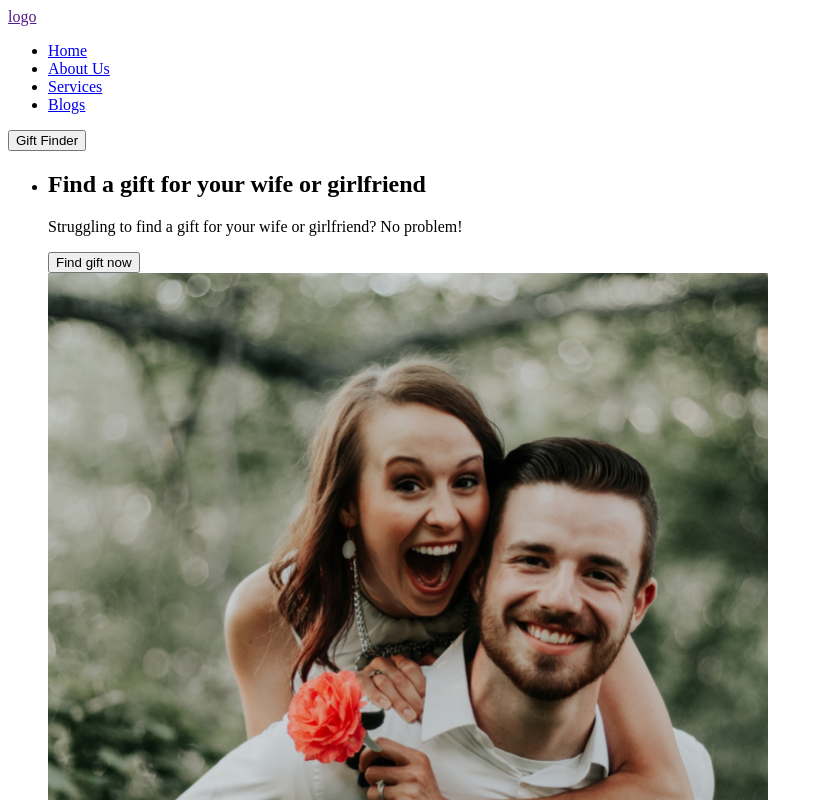
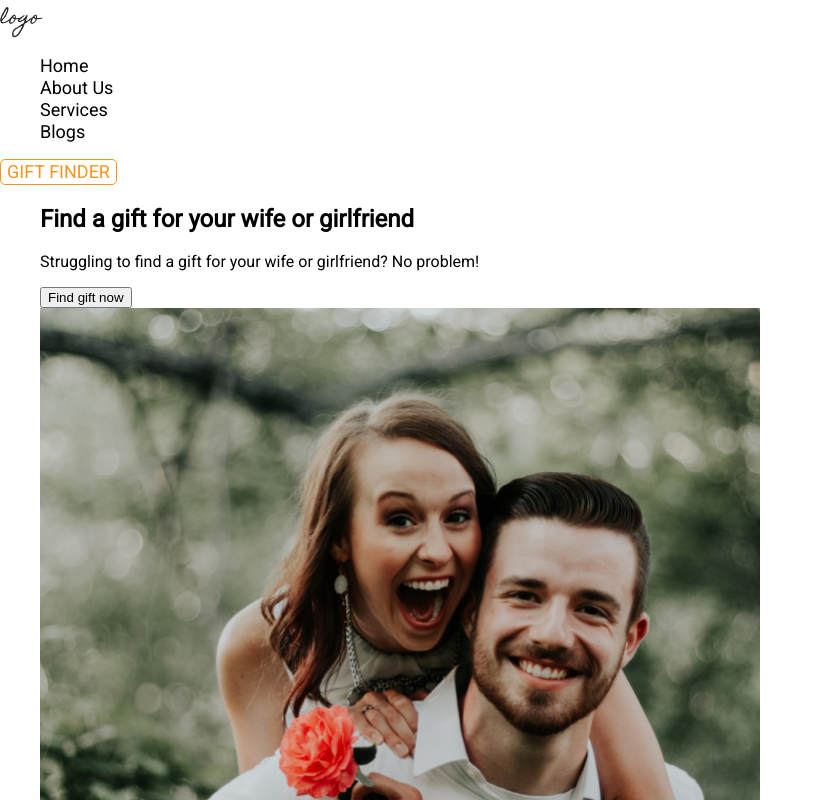
Before and after one commit to NataliaLyfar/freebie, a plain HTML site: page index.html in a window 1280 px wide. Shown: the top 800 px of the page, without its empty margins (0-831 px from the left). Drawn offline with Linux system fonts and the light colour scheme.

Commit message:
add fonts to header

```diff
--- /dev/null
+++ b/css/style.css
@@ -0,0 +1,49 @@
+:root {
+  --primary-color: #000000;
+  --primary-shade-color: #231f20;
+  --accent-color: #f7941e;
+  --secondary-color: #ffffff;
+}
+
+body {
+  font-family: 'Roboto', sans-serif;
+  margin: 0 auto;
+}
+
+ul {
+  list-style: none;
+}
+
+.link {
+  text-decoration: none;
+}
+
+.logo {
+  font-family: 'Homemade Apple', cursive;
+  font-size: 18px;
+  line-height: 2.16;
+  color: var(--primary-shade-color);
+}
+
+.nav-link {
+  font-size: 18px;
+  line-height: 1.22;
+  color: var(--primary-color);
+}
+
+.nav-link:hover,
+.nav-link:focus {
+  color: var(--accent-color);
+}
+
+.primary-btn {
+  font-family: inherit;
+  font-size: 18px;
+  line-height: 1.22;
+  text-transform: uppercase;
+  color: var(--accent-color);
+  background-color: transparent;
+  border: 1px solid var(--accent-color);
+  border-radius: 5px;
+  cursor: pointer;
+}
--- a/index.html
+++ b/index.html
@@ -1,23 +1,30 @@
 <!DOCTYPE html>
 <html lang="en">
+
 <head>
 	<meta charset="UTF-8" />
 	<meta http-equiv="X-UA-Compatible" content="IE=edge" />
 	<meta name="viewport" content="width=device-width, initial-scale=1.0" />
+
+	<link rel="preconnect" href="https://fonts.googleapis.com">
+	<link rel="preconnect" href="https://fonts.gstatic.com" crossorigin>
+	<link href="https://fonts.googleapis.com/css2?family=Homemade+Apple&family=Roboto&display=swap" rel="stylesheet">
+	<link rel="stylesheet" href="./css/style.css">
 	<title>Freebie</title>
 </head>
+
 <body>
-    <header>
-      <a href="">logo</a>
-      <nav>
-        <ul>
-          <li><a href="/">Home</a></li>
-          <li><a href="/">About Us</a></li>
-          <li><a href="/">Services</a></li>
-          <li><a href="/">Blogs</a></li>
+	<header class="header-section">
+		<a class="logo link" href="">logo</a>
+		<nav class="nav">
+			<ul class="nav-list">
+				<li class="nav-item"><a class="nav-link link" href="/">Home</a></li>
+				<li class="nav-item"><a class="nav-link link" href="/">About Us</a></li>
+				<li class="nav-item"><a class="nav-link link" href="/">Services</a></li>
+				<li class="nav-item"><a class="nav-link link" href="/">Blogs</a></li>
 			</ul>
 		</nav>
-      <button type="button">Gift Finder</button>
+		<button class="primary-btn" type="button">Gift Finder</button>
 	</header>
 	<main>
 		<!-- Первая секция -->
@@ -140,4 +147,5 @@
 		<a href="">Privacy — Terms</a>
 	</footer>
 </body>
+
 </html>
```
Lines whose indentation alone changed are shown as unchanged.
